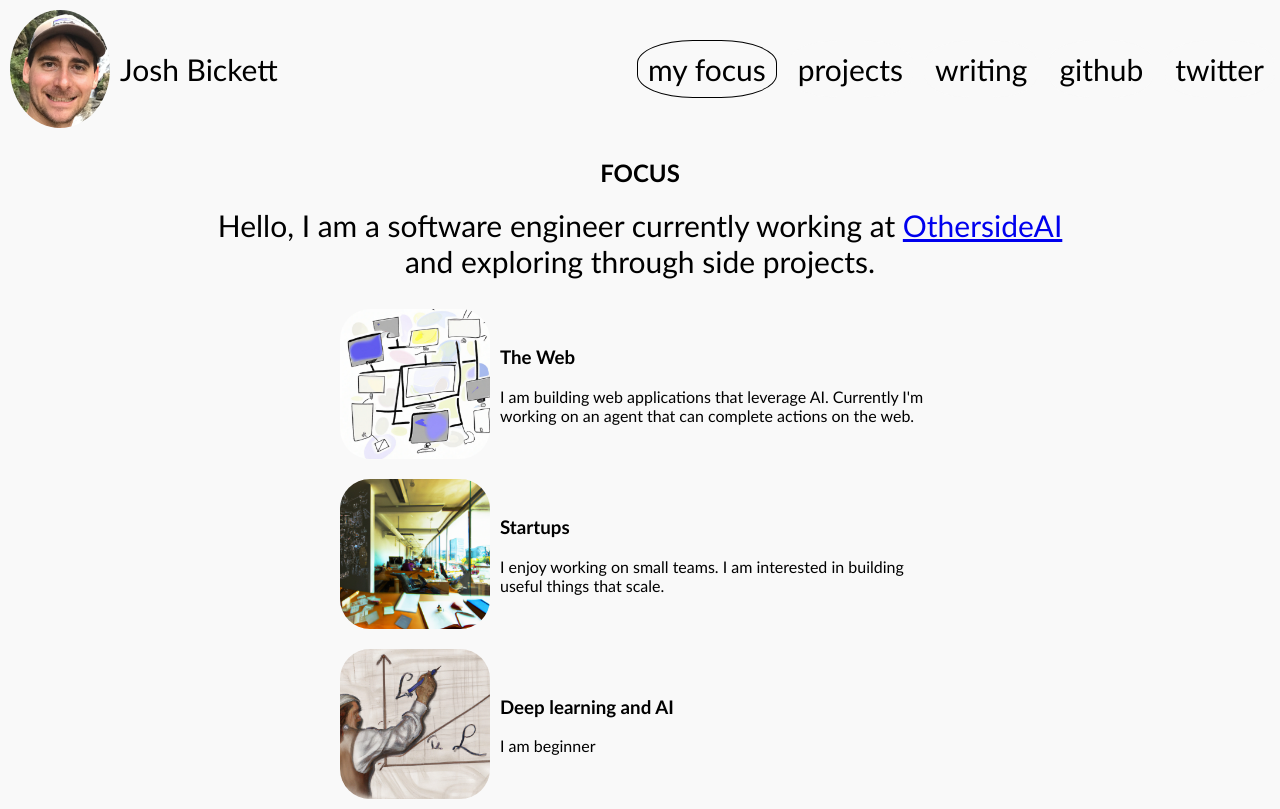
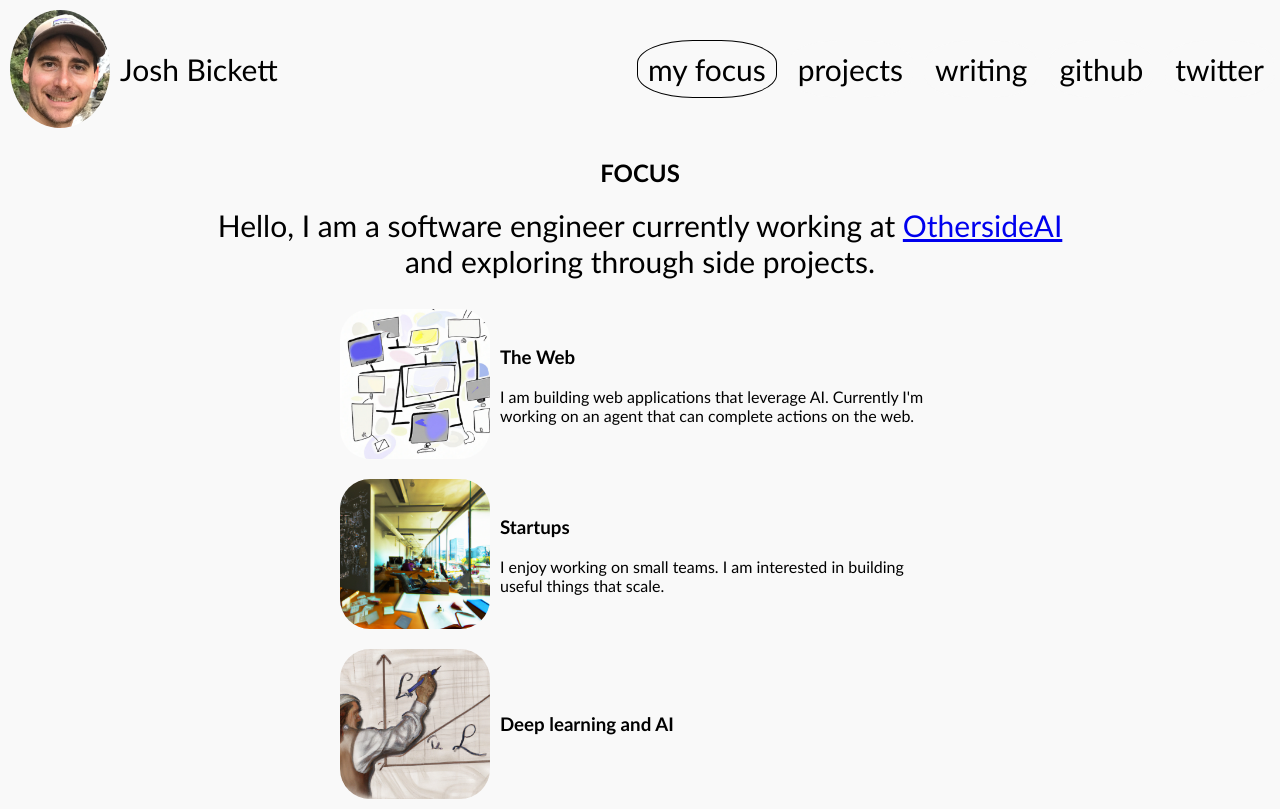
Before and after one commit to joshbickett/bickett.ai, a React (Create React App) app: page / in a window 1280 px wide. Built offline with nearby package versions, Linux system fonts and the light colour scheme.

Commit message:
Probably don't need description for DL & AI

```diff
--- a/src/pages/Focus.js
+++ b/src/pages/Focus.js
@@ -59,7 +59,6 @@ export const Focus = () => {
             <ProfileImages src={scienceImg} alt="focus" />
             <ContentTextContainer>
               <h3>Deep learning and AI</h3>
-              <p>I am beginner</p>
             </ContentTextContainer>
           </ContentContainer>
         </InnerContainer>
```
